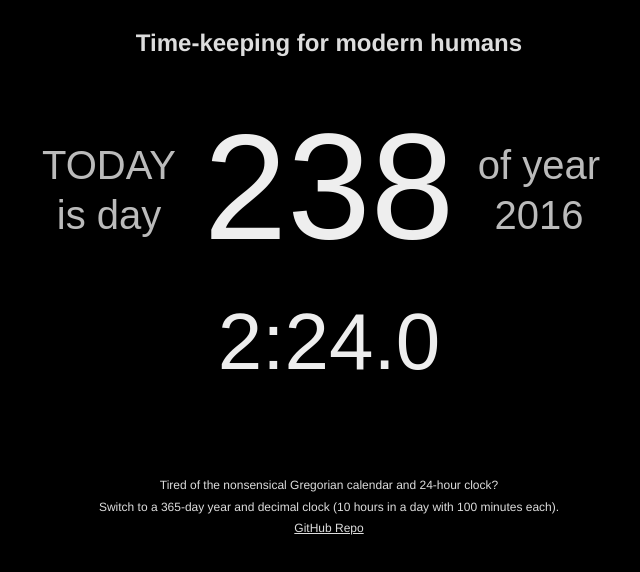
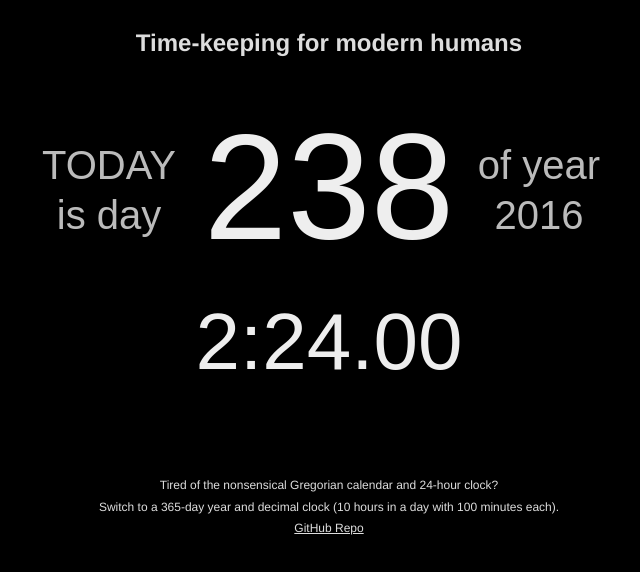
Before and after one commit to lucylw/dec_datetime, a plain HTML site: page index.html in a window 1280 px wide. Shown: the part 112-684 px from the top of the page, without its empty margins (311-951 px from the left). Drawn offline with Linux system fonts and the light colour scheme.

Commit message:
stashing changes to index for decasecond

```diff
--- a/index.html
+++ b/index.html
@@ -63,26 +63,44 @@ function getTimeStr() {
     paddingMin = "";
   }
 
-  return hours10 + ":" + paddingMin + minutes10 + "." + seconds10;
+  if (seconds10<10) {
+    paddingSec = "0";
+  } else {
+    paddingSec = "";
+  }
+
+  return hours10 + ":" + paddingMin + minutes10 + "." + paddingSec + seconds10;
 
   // print actual time
   // return now.getHours() + ':' + now.getMinutes() + ':' + now.getSeconds();
 
 }
 
+// clear canvas and draw date
+function showDate() {
+
+  // get time strings
+  dateStr = getDateStr();
+
+  // clear canvas section
+  context.clearRect(150, 0, canvas.width-300, 200);
+
+  // draw value
+  context.font = "150px sans-serif";
+  context.fillText(dateStr,canvas.width/2,canvas.height/4+70);
+
+}
+
 // clear canvas and draw clock
 function showClock() {
 
-  // get date and time strings
-  dateStr = getDateStr();
+  // get time strings
   timeStr = getTimeStr();
 
   // clear canvas section
-  context.clearRect(150, 0, canvas.width-300, canvas.height);
+  context.clearRect(150, 200, canvas.width-300, canvas.height-200);
 
-  // draw values
-  context.font = "150px sans-serif";
-  context.fillText(dateStr,canvas.width/2,canvas.height/4+70);
+  // draw value
   context.font = "80px sans-serif";
   context.fillText(timeStr,canvas.width/2,3*canvas.height/4);
 
@@ -103,8 +121,12 @@ context.fillText(today.getFullYear(),canvas.width-90,160);
 
 context.fillStyle = "#eeeeee";
 
+showDate();
+showClock();
+
+setInterval(showDate, 5000);
 // refresh every normal second
-setInterval(showClock, 1000);
+setInterval(showClock, 100);
 
 </script>
 
```
